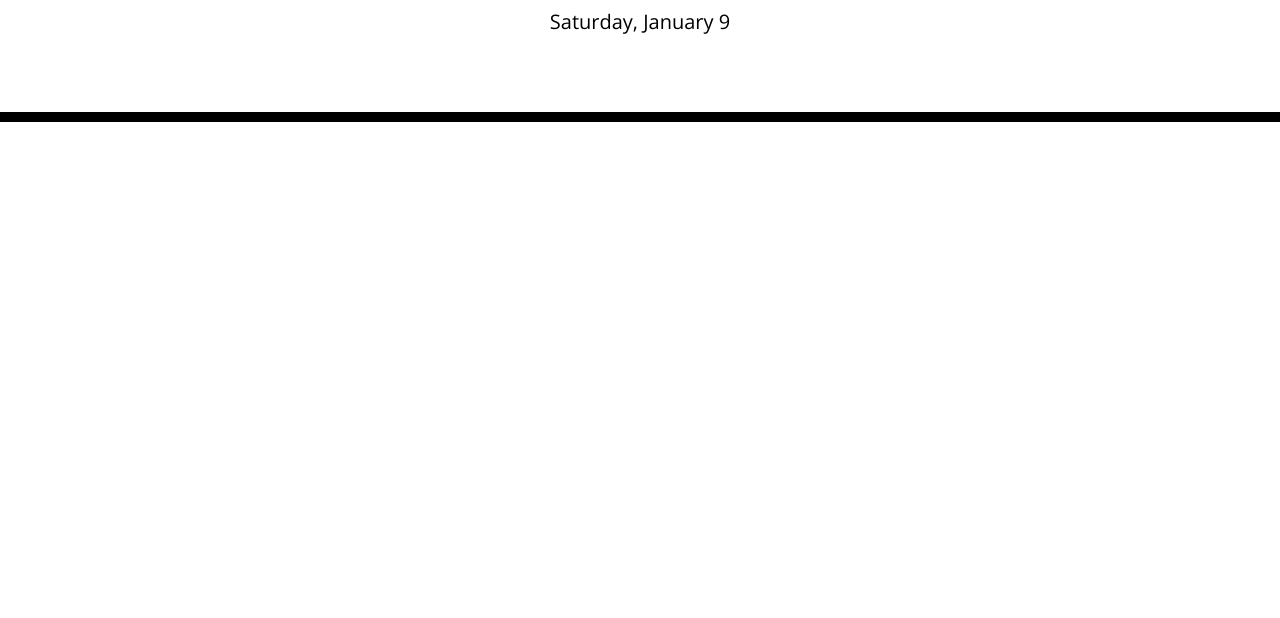
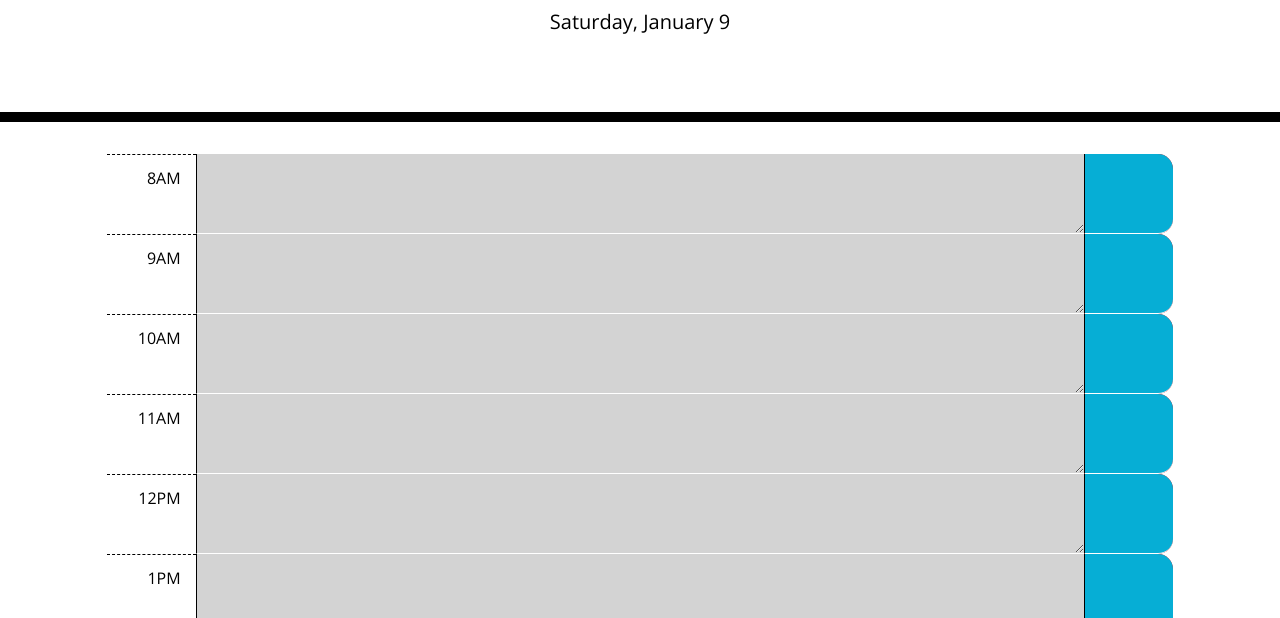
Before and after one commit to TimMartin13/day_planner, a plain HTML site: page index.html in a window 1280 px wide. Shown: the part 182-800 px from the top of the page. Drawn offline with nearby package versions, Linux system fonts and the light colour scheme.

Commit message:
Added js file.  Wrote the calendar background with js. The background changes based on current time.

```diff
--- a/Assets/css/style.css
+++ b/Assets/css/style.css
@@ -7,10 +7,17 @@ body {
 textarea{
   background: transparent;
   border: none;
-  resize: none;
+  /* resize: none; */
   color: #000000;
   border-left: 1px solid black;
+  line-height: 20px;
   padding: 10px;
+  /* justify-content: left; */
+  float: left;
+  height: 80px;
+  /* background-color: grey; */
+  border-bottom: 1px solid white;
+  width: auto;
 }
 
 .jumbotron {
@@ -26,20 +33,27 @@ textarea{
 }
 
 .time-block{
-  text-align: center;
+  text-align: right;
   border-radius: 15px;
 }
 
 .row {
   white-space: pre-wrap;
   height: 80px;
-  border-top: 1px solid white;;
+  /* border-bottom: 1px solid white; */
+  background-color: red;
+  /* margin-bottom: 1px; */
 }
 
 .hour {
+  float: left;
+  width: 100px;
+  height: 80px;
   background-color: #ffffff;
   color: #000000;
   border-top: 1px dashed #000000;
+  padding: 15px;
+  text-align: right;
 }
 
 .past {
@@ -59,6 +73,7 @@ textarea{
 
 .saveBtn {
   border-left: 1px solid black;
+  border-bottom: 1px solid white;
   border-top-right-radius: 15px;
   border-bottom-right-radius: 15px;
   background-color: #06AED5;
--- a/Assets/js/script.js
+++ b/Assets/js/script.js
@@ -1,3 +1,56 @@
 // Day of week, Month, Day of month in header
 let todayDate = $("#currentDay");
 todayDate.text(dayjs().format('dddd, MMMM D'));
+
+// Container for our calender content
+let content = $("#myContent");
+
+for (let i = 8; i < 19; i++) {
+    var timeVar = i;
+    var amPm = "AM";
+
+    if (i > 11) {
+        timeVar %= 12;
+        timeVar = timeVar == 0 ? 12 : timeVar;
+        amPm = "PM";
+        console.log(timeVar);
+    }
+    console.log(timeVar);
+    // Section
+    let sectionDiv = $("<section>");
+    sectionDiv.addClass("row time-block");
+    // // Div for the hour of the day
+    let hourDiv = $("<div>");
+    hourDiv.addClass("hour col-2 col-md-1");
+    hourDiv.text(timeVar + amPm);
+    // // Textarea for the notes
+    let notesArea = $("<textarea>");
+    notesArea.addClass("col-8 col-md-10");
+    notesArea.attr("type", "text");
+    notesArea.attr("data-reference", timeVar);
+    let currentHour = dayjs().format('H');
+    if (i < currentHour) {
+        notesArea.addClass("past");
+    }
+    else if (i == currentHour) {
+        notesArea.addClass("present");
+    }
+    else {
+        notesArea.addClass("future");
+    }
+
+    // if (i + 8)< HOUR
+        // change background to grey
+
+    // // Save button
+    let saveDiv = $("<div>");
+    saveDiv.addClass("saveBtn col-2 col-md-1");
+    saveDiv.attr("data-reference", timeVar);
+
+    // Append each part of the section to the section
+    sectionDiv.append(hourDiv);
+    sectionDiv.append(notesArea);
+    sectionDiv.append(saveDiv);
+    // Then append it to the content
+    content.append(sectionDiv);
+}
--- a/index.html
+++ b/index.html
@@ -28,19 +28,22 @@
       <p class="lead">A simple calendar app for scheduling your work day</p>
       <p id="currentDay" class="lead"></p>
     </header>
-    <div class="container">
+    <div id="myContent" class="container col-md-10">
       <!-- Timeblocks go here -->
+      <!-- <section class="row time-block">
+        <div class="hour col-2 col-md-1">9AM</div>
+        <textarea type="text" class="col-8 col-md-10"></textarea>
+        <div class="saveBtn col-2 col-md-1"></div>
+      </section>
+      <section class="row time-block">
+        <div class="hour col-2 col-md-1">10AM</div>
+        <textarea type="text" class="col-8 col-md-10"></textarea>
+        <div class="saveBtn col-2 col-md-1"></div>
+      </section> -->
     </div>
 
     <script src="https://cdnjs.cloudflare.com/ajax/libs/jquery/3.2.1/jquery.min.js"></script>
     <script src="https://cdnjs.cloudflare.com/ajax/libs/dayjs/1.10.3/dayjs.min.js" integrity="sha512-0fcCRl828lBlrSCa8QJY51mtNqTcHxabaXVLPgw/jPA5Nutujh6CbTdDgRzl9aSPYW/uuE7c4SffFUQFBAy6lg==" crossorigin="anonymous"></script>
     <script src="./Assets/js/script.js"></script>
-    <!-- <script>
-
-      let todayDate = $("#currentDay");
-      todayDate.text(dayjs().format('dddd, MMMM D'));
-
-    </script> -->
-
   </body>
 </html>
```
